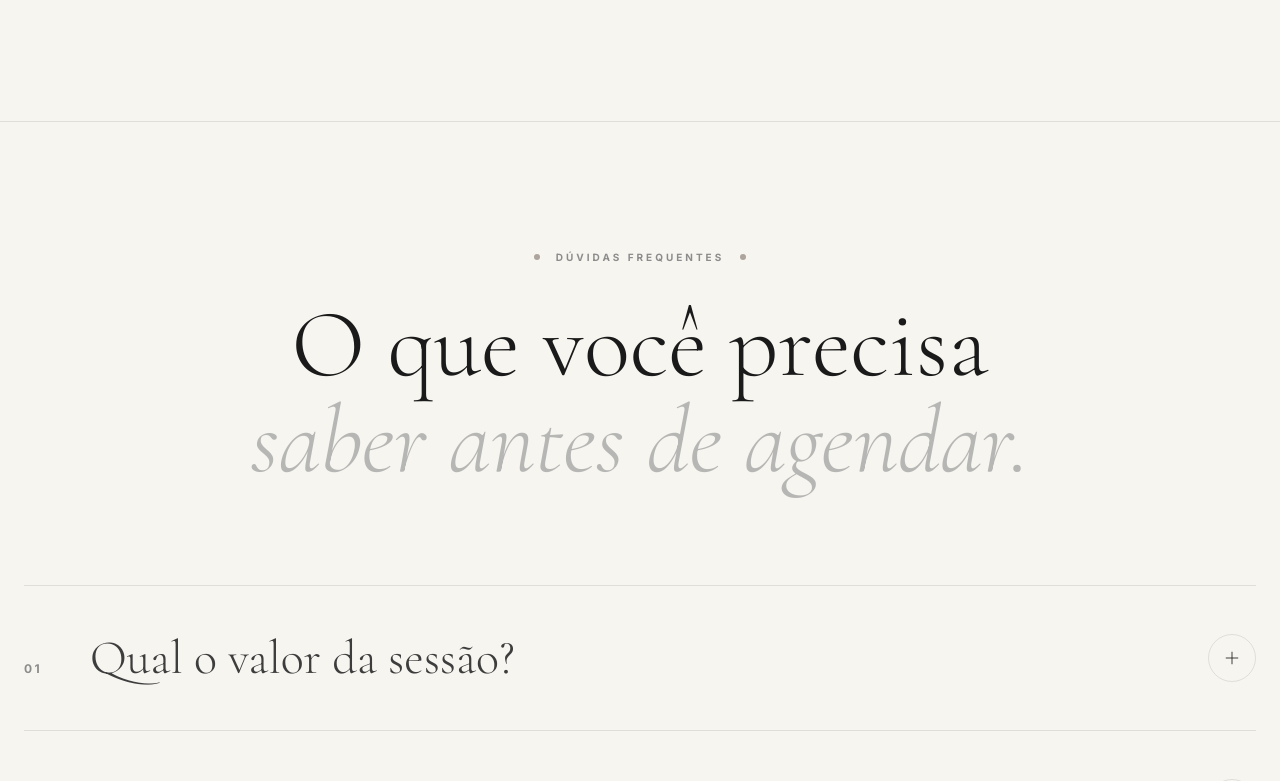
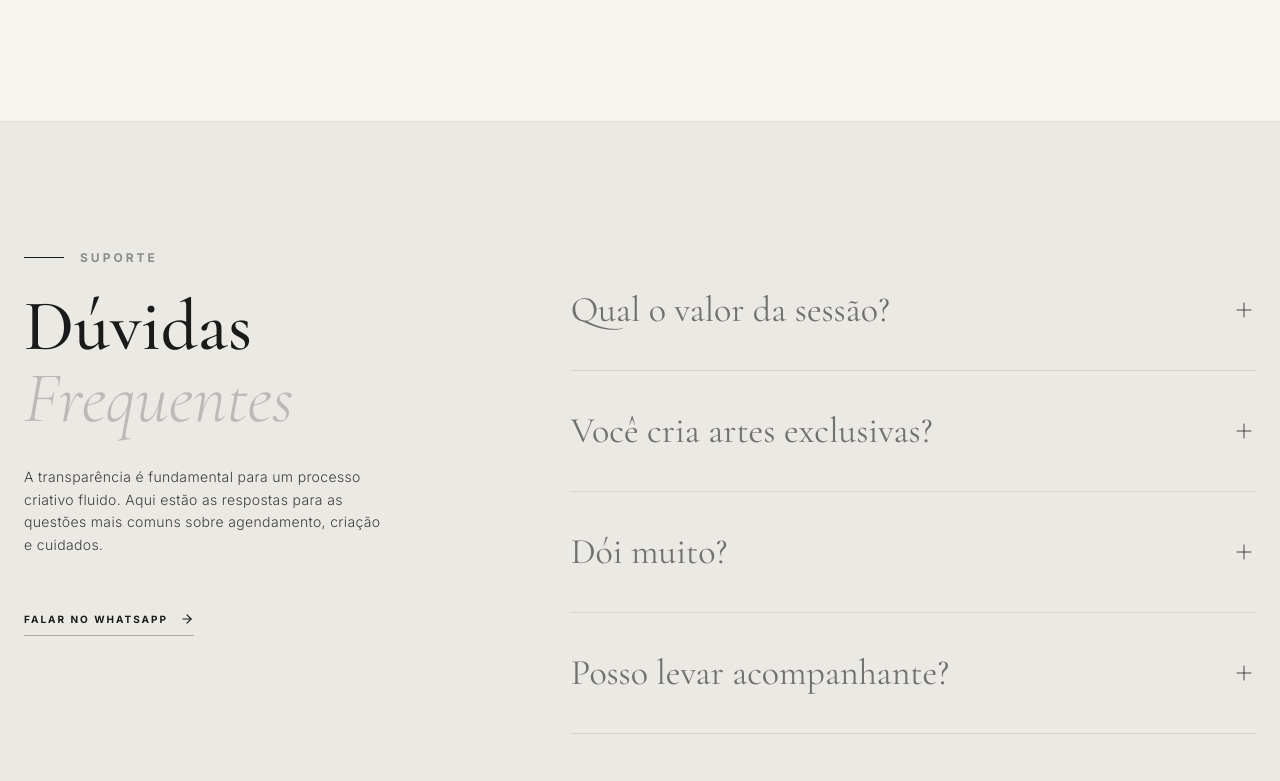
Before and after one commit to VictorCardosoOl/William-tauagem-v2, a React (Vite) app: page / in a window 1280 px wide. Shown: the part 10640-11421 px from the top of the page. Built offline with nearby package versions, Linux system fonts and the light colour scheme.

Commit message:
fix(faq): Improve animations and icons
Refactor FAQ section animations for smoother entry and replace `HelpCircle` and `Minus` icons with `ArrowRight` for a cleaner aesthetic. Adjust scroll trigger points for better timing.

```diff
--- a/components/FAQ.tsx
+++ b/components/FAQ.tsx
@@ -1,6 +1,6 @@
 import React, { useState, useRef, useEffect } from 'react';
 import { ITENS_FAQ } from '../data';
-import { Plus, Minus, HelpCircle } from 'lucide-react';
+import { Plus, ArrowRight } from 'lucide-react';
 
 const FAQ: React.FC = () => {
   const [openIndex, setOpenIndex] = useState<number | null>(null);
@@ -14,28 +14,28 @@ const FAQ: React.FC = () => {
     if (!window.gsap || !window.ScrollTrigger) return;
 
     const ctx = window.gsap.context(() => {
-        // Animation for Title
-        window.gsap.from(".faq-header", {
+        // Sticky Title Entrance
+        window.gsap.from(".faq-sticky-content", {
             y: 50,
             opacity: 0,
             duration: 1,
             ease: "power3.out",
             scrollTrigger: {
                 trigger: containerRef.current,
-                start: "top 75%"
+                start: "top 70%"
             }
         });
 
-        // Animation for Lines
-        window.gsap.from(".faq-line", {
-            scaleX: 0,
-            transformOrigin: "left center",
-            duration: 1.2,
+        // List Items Entrance
+        window.gsap.from(".faq-item", {
+            y: 30,
+            opacity: 0,
+            duration: 0.8,
             stagger: 0.1,
-            ease: "expo.out",
+            ease: "power2.out",
             scrollTrigger: {
-                trigger: ".faq-list",
-                start: "top 80%"
+                trigger: ".faq-list-container",
+                start: "top 75%"
             }
         });
     }, containerRef);
@@ -44,107 +44,91 @@ const FAQ: React.FC = () => {
   }, []);
 
   return (
-    <section id="faq" ref={containerRef} className="py-24 md:py-32 px-6 bg-paper-light dark:bg-paper-dark transition-colors duration-500 overflow-hidden border-t border-ink-black/10 dark:border-white/10">
-      <div className="max-w-screen-2xl mx-auto">
+    <section id="faq" ref={containerRef} className="py-24 md:py-32 px-6 bg-[#EBE9E4] dark:bg-[#0a0a0a] transition-colors duration-500 border-t border-ink-black/5 dark:border-white/5">
+      <div className="max-w-screen-3xl mx-auto grid grid-cols-1 lg:grid-cols-12 gap-12 lg:gap-20">
 
-        {/* HEADER SECTION - CENTERED (Editorial Style) */}
-        <div className="faq-header flex flex-col items-center text-center mb-24 gap-6">
-            <div className="flex items-center gap-4 mb-2">
-                <span className="w-1.5 h-1.5 rounded-full bg-accent-sepia animate-pulse"></span>
-                <span className="font-sans text-[10px] tracking-[0.3em] uppercase font-bold text-ink-medium">
-                    Dúvidas Frequentes
-                </span>
-                <span className="w-1.5 h-1.5 rounded-full bg-accent-sepia animate-pulse"></span>
+        {/* LEFT COLUMN - STICKY HEADER */}
+        <div className="lg:col-span-4 relative">
+            <div className="lg:sticky lg:top-32 faq-sticky-content">
+                <div className="flex items-center gap-4 mb-6">
+                    <span className="w-10 h-px bg-ink-black dark:bg-white"></span>
+                    <span className="font-sans text-xs tracking-[0.25em] uppercase font-bold text-ink-medium">
+                        Suporte
+                    </span>
+                </div>
+
+                <h2 className="font-serif font-medium text-6xl md:text-7xl text-ink-black dark:text-white leading-[0.9] mb-8">
+                    Dúvidas <br/>
+                    <span className="text-ink-medium/50 italic font-light">Frequentes</span>
+                </h2>
+
+                <p className="font-sans text-sm leading-relaxed text-ink-dark dark:text-gray-400 max-w-sm mb-12 font-light tracking-wide">
+                    A transparência é fundamental para um processo criativo fluido. Aqui estão as respostas para as questões mais comuns sobre agendamento, criação e cuidados.
+                </p>
+
+                <div className="hidden lg:block">
+                     <a href="#contact" className="inline-flex items-center gap-3 font-sans text-[10px] font-bold uppercase tracking-[0.2em] text-ink-black dark:text-white border-b border-ink-black/30 dark:border-white/30 pb-2 hover:opacity-60 transition-opacity hover:border-ink-black dark:hover:border-white">
+                        Falar no WhatsApp <ArrowRight size={14} />
+                     </a>
+                </div>
             </div>
-
-            <h2 className="font-serif font-light text-5xl md:text-7xl lg:text-8xl leading-[1.1] text-ink-black dark:text-gray-100 max-w-5xl mx-auto">
-                O que você precisa <br/>
-                <span className="italic text-ink-medium/60 dark:text-gray-500 font-thin">saber antes de agendar.</span>
-            </h2>
         </div>
 
-        {/* LIST */}
-        <div className="faq-list flex flex-col">
+        {/* RIGHT COLUMN - LIST */}
+        <div className="lg:col-span-7 lg:col-start-6 faq-list-container">
             {ITENS_FAQ.map((item, index) => {
                 const isOpen = openIndex === index;
-                const formattedId = (index + 1).toString().padStart(2, '0');
 
                 return (
-                    <article key={item.id} className="group cursor-pointer" onClick={() => toggleAccordion(index)}>
-                        {/* LINE */}
-                        <div className="faq-line w-full h-px bg-ink-black/10 dark:bg-white/10 group-hover:bg-ink-black dark:group-hover:bg-white transition-colors duration-500"></div>
+                    <div
+                        key={item.id}
+                        className="faq-item border-b border-ink-black/10 dark:border-white/10 last:border-0"
+                    >
+                        <button
+                            onClick={() => toggleAccordion(index)}
+                            className="w-full py-10 flex items-start justify-between gap-6 group text-left"
+                        >
+                            <h3 className={`font-serif text-2xl md:text-4xl transition-colors duration-300 ${isOpen ? 'text-ink-black dark:text-white italic' : 'text-ink-dark/70 dark:text-gray-500 group-hover:text-ink-black dark:group-hover:text-white'}`}>
+                                {item.pergunta}
+                            </h3>
 
-                        {/* HEADER */}
-                        <div className="py-10 md:py-12 flex flex-col md:flex-row md:items-center justify-between gap-6">
+                            <span className={`mt-2 shrink-0 transition-transform duration-500 text-ink-black dark:text-white ${isOpen ? 'rotate-45' : 'rotate-0'}`}>
+                                <Plus size={24} strokeWidth={0.8} />
+                            </span>
+                        </button>
 
-                            <div className="flex items-baseline gap-6 md:gap-12">
-                                {/* NUMBER */}
-                                <span className={`font-sans text-xs font-bold tracking-[0.2em] transition-colors duration-500 ${isOpen ? 'text-accent-sepia' : 'text-ink-medium'}`}>
-                                    {formattedId}
-                                </span>
+                        <div
+                            className={`overflow-hidden transition-[max-height,opacity] duration-700 ease-[cubic-bezier(0.16,1,0.3,1)] ${
+                                isOpen ? 'max-h-[600px] opacity-100 mb-12' : 'max-h-0 opacity-0'
+                            }`}
+                        >
+                            <div className="font-sans text-base leading-loose text-ink-medium dark:text-gray-400 max-w-2xl pl-1 md:pl-0 font-light">
+                                <p className="mb-8">{item.resposta}</p>
 
-                                {/* TITLE - Transitions */}
-                                <h3 className={`font-serif text-3xl md:text-5xl transition-all duration-500 transform ${isOpen ? 'italic text-ink-black dark:text-white translate-x-4 md:translate-x-6' : 'font-light text-ink-dark dark:text-gray-400 group-hover:text-ink-black dark:group-hover:text-white'}`}>
-                                    {item.pergunta}
-                                </h3>
-                            </div>
-
-                            {/* ICON */}
-                            <div className="flex items-center justify-between md:justify-end gap-4 w-full md:w-auto">
-                                <span className="md:hidden text-[10px] uppercase tracking-widest text-ink-medium">Ler Resposta</span>
-                                <div className={`w-12 h-12 rounded-full border border-ink-black/10 dark:border-white/10 flex items-center justify-center transition-all duration-500 ${isOpen ? 'bg-ink-black text-white rotate-180 dark:bg-white dark:text-black border-transparent' : 'group-hover:border-ink-black dark:group-hover:border-white'}`}>
-                                    {isOpen ? <Minus size={20} strokeWidth={1} /> : <Plus size={20} strokeWidth={1} />}
-                                </div>
-                            </div>
-                        </div>
-
-                        {/* EXPANDABLE CONTENT */}
-                        <div
-                            className={`grid transition-[grid-template-rows] duration-700 ease-[cubic-bezier(0.16,1,0.3,1)] ${isOpen ? 'grid-rows-[1fr] opacity-100 pb-16' : 'grid-rows-[0fr] opacity-0'}`}
-                        >
-                            <div className="overflow-hidden">
-                                <div className="grid grid-cols-1 md:grid-cols-12 gap-10 md:gap-16 pt-2 pl-0 md:pl-[calc(4rem+20px)]">
-
-                                    {/* LEFT COLUMN: Quote/Answer */}
-                                    <div className="md:col-span-5 flex flex-col justify-start">
-                                        <div className="font-serif text-2xl md:text-3xl leading-relaxed text-ink-black dark:text-gray-200 italic mb-8">
-                                            "{item.resposta}"
-                                        </div>
-                                        <div className="flex items-center gap-3 text-ink-medium dark:text-gray-500 mt-auto">
-                                            <div className="p-2 border border-ink-black/10 dark:border-white/10 rounded-full">
-                                                <HelpCircle className="w-5 h-5" />
-                                            </div>
-                                            <span className="font-sans text-[10px] uppercase tracking-[0.2em] font-bold">Resposta Oficial</span>
-                                        </div>
-                                    </div>
-
-                                    {/* RIGHT COLUMN: Checklist/Details */}
-                                    <div className="md:col-span-6 md:col-start-7 border-l border-ink-black/10 dark:border-white/10 pl-8 md:pl-12 py-2">
-                                        <h4 className="font-sans text-[10px] uppercase tracking-[0.3em] font-bold text-ink-medium/80 dark:text-white/60 mb-8">
-                                            Informações Adicionais
-                                        </h4>
-                                        <ul className="space-y-5">
-                                            {item.detalhes.map((step, i) => (
-                                                <li key={i} className="flex items-start group/li cursor-default">
-                                                    {/* Diamond Bullet */}
-                                                    <span className="w-1.5 h-1.5 mt-2 mr-5 bg-ink-medium/30 dark:bg-white/30 rotate-45 group-hover/li:bg-accent-sepia transition-colors duration-300"></span>
-                                                    <span className="font-sans text-sm md:text-base text-ink-dark dark:text-gray-400 font-light leading-relaxed group-hover/li:text-ink-black dark:group-hover/li:text-white transition-colors duration-300">
-                                                        {step}
-                                                    </span>
+                                {item.detalhes && item.detalhes.length > 0 && (
+                                    <div className="bg-white dark:bg-white/5 p-6 border-l-2 border-accent-sepia">
+                                        <ul className="space-y-3">
+                                            {item.detalhes.map((detalhe, i) => (
+                                                <li key={i} className="flex items-center gap-3 text-xs md:text-sm font-bold uppercase tracking-wider text-ink-black dark:text-gray-200">
+                                                    <span className="w-1 h-1 bg-ink-black dark:bg-white rounded-full"></span>
+                                                    {detalhe}
                                                 </li>
                                             ))}
                                         </ul>
                                     </div>
-
-                                </div>
+                                )}
                             </div>
                         </div>
-                    </article>
-                );
+                    </div>
+                )
             })}
 
-            {/* FINAL LINE */}
-            <div className="w-full h-px bg-ink-black/10 dark:bg-white/10"></div>
+            {/* Mobile Only CTA */}
+            <div className="mt-12 lg:hidden">
+                 <a href="#contact" className="inline-flex items-center gap-3 font-sans text-[10px] font-bold uppercase tracking-[0.2em] text-ink-black dark:text-white border-b border-ink-black/30 dark:border-white/30 pb-2">
+                    Falar no WhatsApp <ArrowRight size={14} />
+                 </a>
+            </div>
         </div>
 
       </div>
```
